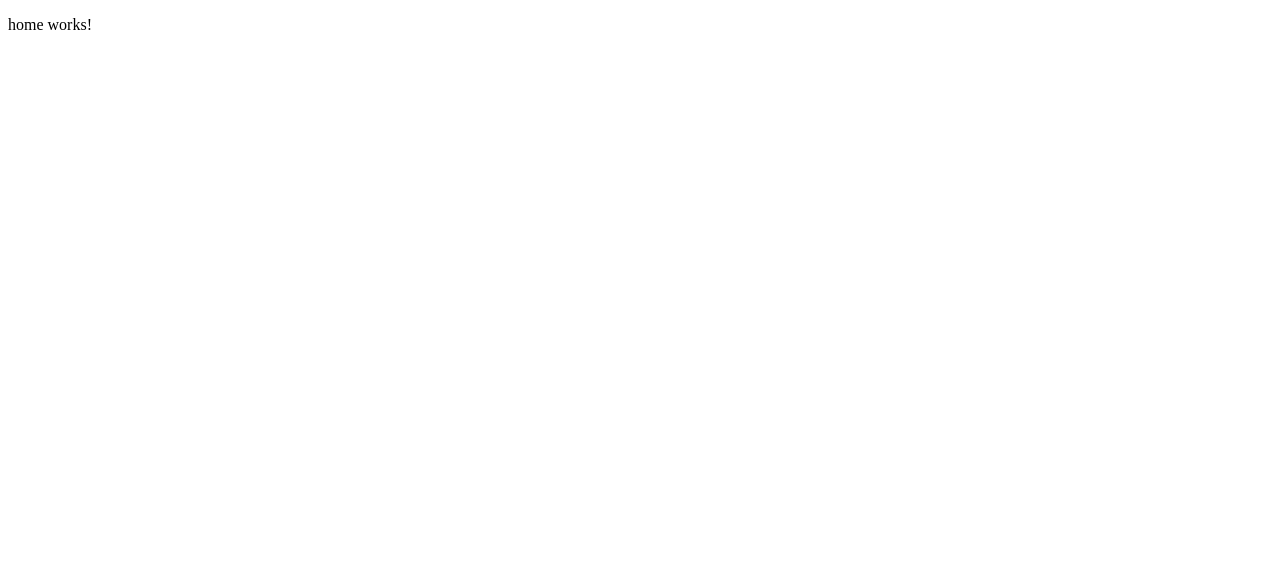
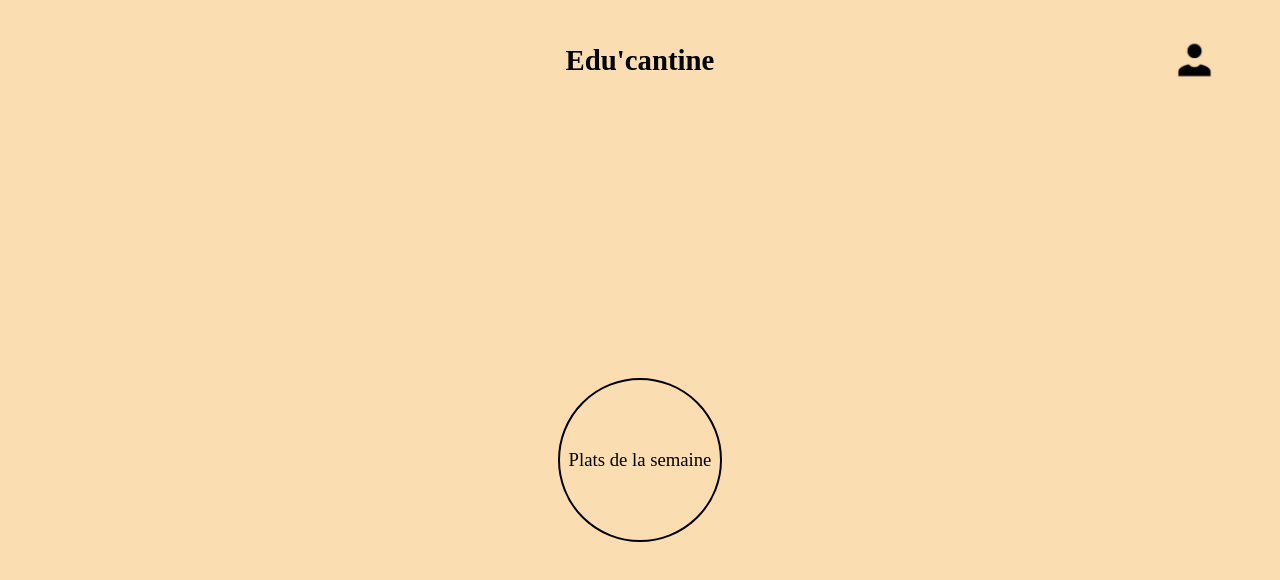
Before and after one commit to BAHITA75/aston_project_lunch, an Angular app: page / in a window 1280 px wide. Shown: the top 580 px of the page. Built offline with nearby package versions, Linux system fonts and the light colour scheme.

Commit message:
Add Home page

```diff
--- a/src/app/public/home/home.component.html
+++ b/src/app/public/home/home.component.html
@@ -1 +1,17 @@
-<p>home works!</p>
+<div class="Home">
+    <nav class="navbar">
+        <figure class="containerLogo">
+            <h1>Edu'cantine</h1>
+        </figure>
+        <figure class="containerUserIcon">
+            <img class="userIcon" src="../../../assets/iconUser.svg" alt="icone formulaire connexion">
+        </figure>
+    </nav>
+    <main class="mainHome">
+
+        <figure class="circleHome">
+            <h3>Plats de la semaine</h3>
+        </figure>
+
+    </main>
+</div>
--- a/src/app/public/home/home.component.scss
+++ b/src/app/public/home/home.component.scss
@@ -0,0 +1,107 @@
+.Home{
+    height: 100vh;
+    background-color: #FADDB1;
+
+    .navbar{
+        height: 15vh;
+        display: flex;
+        justify-content: center;
+        align-items: center;
+
+        .containerLogo{
+            display: flex;
+            justify-content: center;
+            align-items: center;
+            height: 15vh;
+
+            h1{
+                font-size: 1.8rem;
+            }
+
+
+        }
+
+        .containerUserIcon{
+            width: 90%;
+            height: 15vh;
+            display: flex;
+            justify-content: end;
+            position: absolute;
+
+            .userIcon{
+                width: 43px;
+                height: auto;
+
+            }
+
+        }
+    }
+
+    .mainHome{
+        height: 85vh;
+        display: flex;
+        justify-content: center;
+        align-items: center;
+
+        .circleHome{
+            width: 20vh;
+            height: 20vh;
+            display: flex;
+            justify-content: center;
+            align-items: center;
+            border: 2px solid black;
+            border-radius: 20vh;
+            cursor: pointer;
+            transition: 0.5s ease;
+
+            h3{
+                font-weight: 400;
+            }
+
+            &:hover{
+                background-color: black;
+                color: white;
+            }
+
+        }
+    }
+}
+
+@media screen and (max-width: 768px){
+
+    .containerLogo{
+        display: flex;
+        justify-content: center;
+        align-items: center;
+        height: 15vh;
+
+        h1{
+            font-size: 1.8rem;
+        }
+    }
+
+    .circleHome{
+
+        h3{
+            font-size: 0.9rem;
+        }
+    }
+
+
+}
+
+@media screen and (min-width: 769px) and (max-width:1024px){
+
+    .circleHome{
+
+        h3{
+            font-size: 1rem;
+        }
+    }
+
+
+}
+
+@media screen and (min-width: 1025px){
+
+}
--- a/src/styles.scss
+++ b/src/styles.scss
@@ -1 +1,4 @@
-/* You can add global styles to this file, and also import other style files */
+*{
+    margin: 0;
+    padding: 0;
+}
```
Also changed, not shown: src/assets/iconUser.svg (added).
